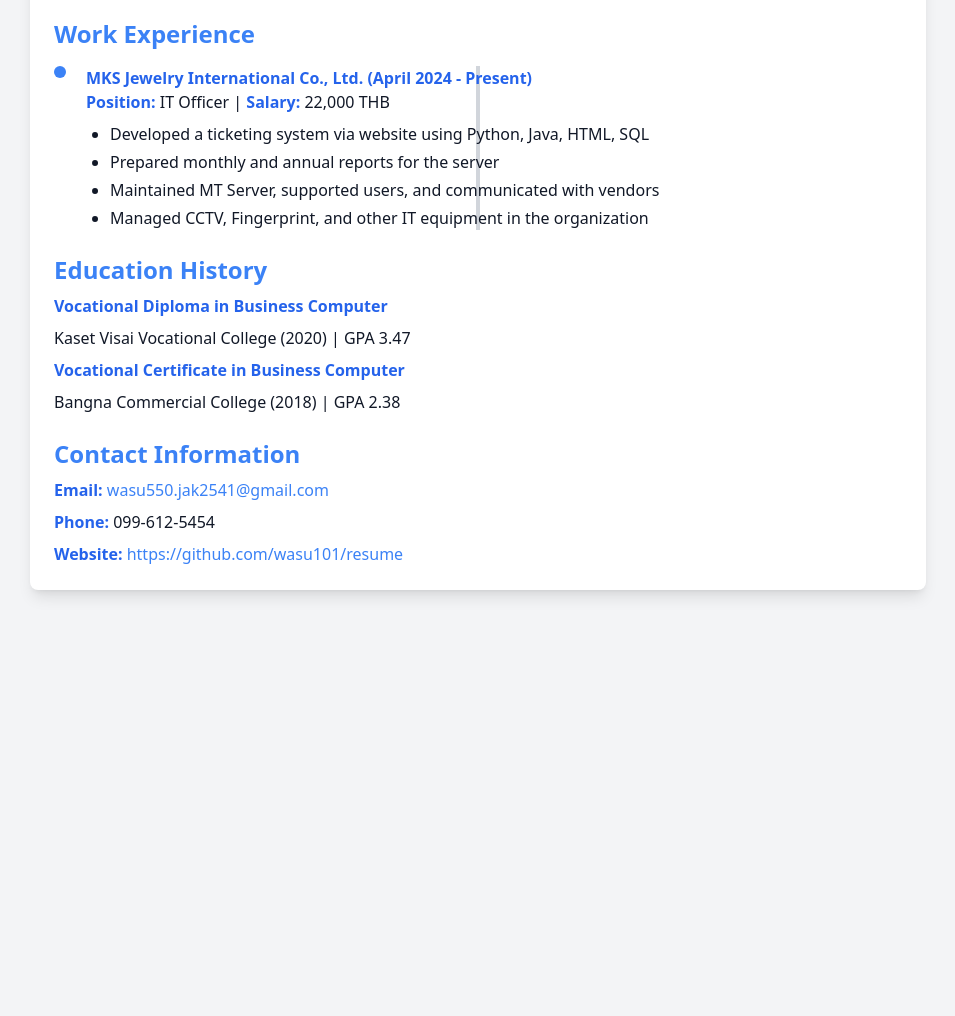
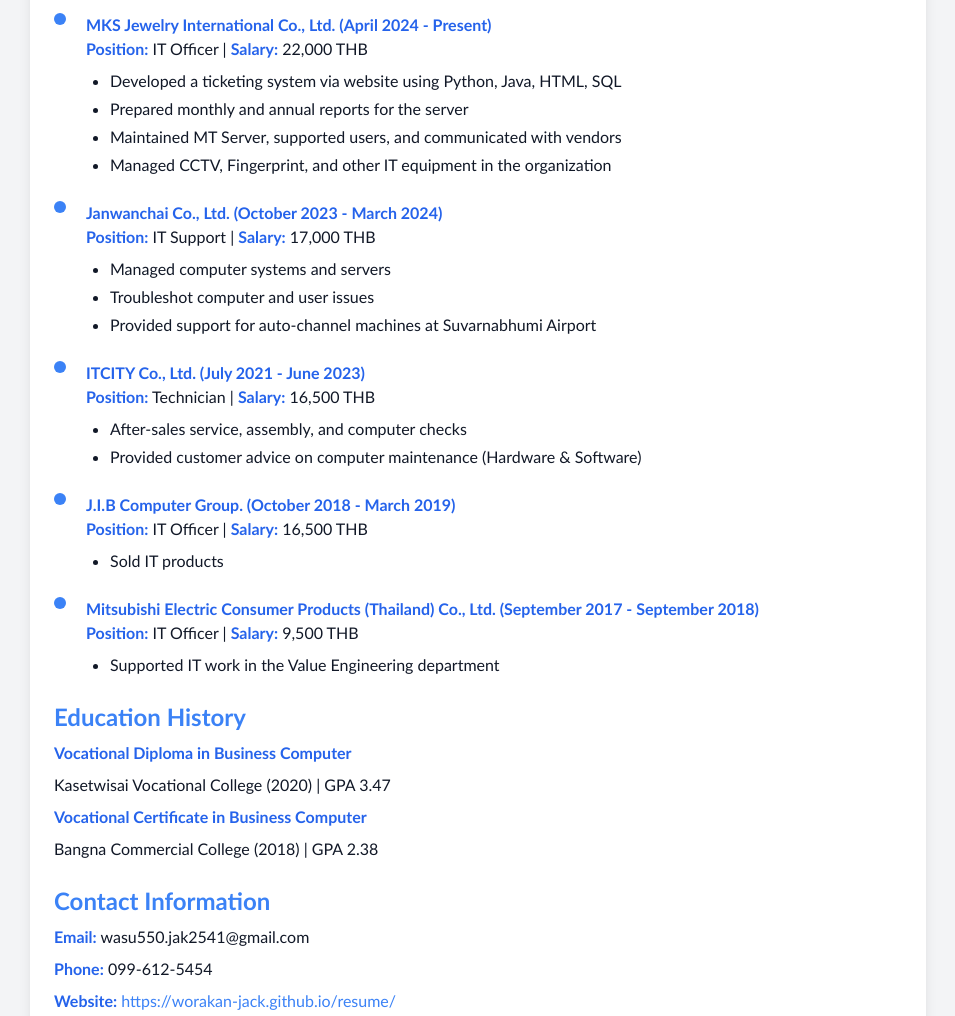
Before and after one commit to worakan-jack/resume, a plain HTML site: page index.html in a window 1280 px wide. Shown: the part 979-1995 px from the top of the page, without its empty margins (162-1117 px from the left). Before the commit the page ends 1609 px from the top, so only its background shows below. Drawn offline with nearby package versions, Linux system fonts and the light colour scheme.

Commit message:
Update index.html

```diff
--- a/index.html
+++ b/index.html
@@ -5,23 +5,29 @@
     <meta name="viewport" content="width=device-width, initial-scale=1.0">
     <title>Resume - Worrakan Nasai</title>
     <script src="https://cdn.tailwindcss.com"></script>
+    <link href="https://fonts.googleapis.com/css2?family=Poppins:wght@300;400;500;600&display=swap" rel="stylesheet">
+    <style>
+body {
+  font-family: "Trebuchet MS", Helvetica, sans-serif;
+}
+        @media print {
+          .break-page {
+            page-break-before: always;
+          }
+        }
+      </style>
 </head>
-<body class="bg-gray-100 text-gray-900">
+<body class="bg-gray-100 text-gray-900 font-poppins">
     <div class="max-w-4xl mx-auto my-10 p-6 bg-white shadow-lg rounded-lg">
-        <h1 class="text-4xl font-bold text-center text-blue-600 mb-6">Resume</h1>
+        <h1 class="text-4xl font-bold text-center text-blue-600 mb-4">Resume</h1>
         <hr class="my-4 border-blue-200">
-
-        <!-- Profile Section -->
-        <section class="text-center mt-8">
-            <img src="https://github.com/wasu101/resume/blob/main/af64249b-7d28-47a8-8bf1-50f7899b1a34.jpg" alt="Profile Picture" class="rounded-full mx-auto w-32 h-32 object-cover mb-4">
-            <h2 class="text-xl font-semibold text-blue-600">Worrakan Nasai</h2>
-            <p class="text-gray-600">IT Professional</p>
+        <section class="text-center ">
+            <img src="https://worakan-jack.github.io/resume/af64249b-7d28-47a8-8bf1-50f7899b1a34.jpg" alt="Profile Picture" class="rounded-full mx-auto w-32">
         </section>
 
-        <!-- Personal Information Section -->
         <section class="mb-6">
             <h2 class="text-2xl font-semibold text-blue-500 mb-2">Personal Information</h2>
-            <div class="space-y-2 text-left">
+            <div class="space-y-2">
                 <p><strong class="text-blue-600">Name:</strong> Worrakan Nasai</p>
                 <p><strong class="text-blue-600">Date of Birth:</strong> October 26, 1998</p>
                 <p><strong class="text-blue-600">Nationality:</strong> Thai</p>
@@ -32,7 +38,6 @@
             </div>
         </section>
 
-        <!-- Desired Job Section -->
         <section class="mb-6">
             <h2 class="text-2xl font-semibold text-blue-500 mb-2">Desired Job Positions</h2>
             <ul class="list-disc ml-6 space-y-2">
@@ -45,20 +50,19 @@
             <p><strong class="text-blue-600">Available to Start:</strong> 1 month</p>
         </section>
 
-        <!-- Language Skills Section -->
         <section class="mb-6">
-            <h2 class="text-2xl font-semibold text-blue-500 mb-4">Language Skills</h2>
+            <h2 class="text-2xl font-semibold text-blue-500 mb-2">Language Skills</h2>
             <ul class="list-disc ml-6 space-y-2">
                 <li><span class="font-bold text-blue-600">English:</span> Speaking (Good), Reading (Good), Writing (Good)</li>
                 <li><span class="font-bold text-blue-600">Thai:</span> Speaking (Excellent), Reading (Excellent), Writing (Excellent)</li>
             </ul>
         </section>
-
-        <!-- Work Experience Section -->
+    <div class="break-page"></div>
         <section class="mb-6">
             <h2 class="text-2xl font-semibold text-blue-500 mb-4">Work Experience</h2>
             <div class="relative">
-                <div class="absolute left-1/2 transform -translate-x-1/2 w-1 bg-gray-300 h-full"></div>
+                <!-- Timeline Line -->
+
                 <div class="space-y-6">
                     <!-- Job 1 -->
                     <div class="relative pl-8">
@@ -72,31 +76,75 @@
                             <li>Managed CCTV, Fingerprint, and other IT equipment in the organization</li>
                         </ul>
                     </div>
-                    <!-- Repeat similar structure for other jobs... -->
+
+                    <!-- Job 2 -->
+                    <div class="relative pl-8">
+                        <div class="absolute left-0 top-0 w-3 h-3 rounded-full bg-blue-500"></div>
+                        <p class="font-bold text-blue-600">Janwanchai Co., Ltd. (October 2023 - March 2024)</p>
+                        <p><strong class="text-blue-600">Position:</strong> IT Support | <strong class="text-blue-600">Salary:</strong> 17,000 THB</p>
+                        <ul class="list-disc ml-6 mt-2 space-y-1">
+                            <li>Managed computer systems and servers</li>
+                            <li>Troubleshot computer and user issues</li>
+                            <li>Provided support for auto-channel machines at Suvarnabhumi Airport</li>
+                        </ul>
+                    </div>
+
+                    <!-- Job 3 -->
+                    <div class="relative pl-8">
+                        <div class="absolute left-0 top-0 w-3 h-3 rounded-full bg-blue-500"></div>
+                        <p class="font-bold text-blue-600">ITCITY Co., Ltd. (July 2021 - June 2023)</p>
+                        <p><strong class="text-blue-600">Position:</strong> Technician | <strong class="text-blue-600">Salary:</strong> 16,500 THB</p>
+                        <ul class="list-disc ml-6 mt-2 space-y-1">
+                            <li>After-sales service, assembly, and computer checks</li>
+                            <li>Provided customer advice on computer maintenance (Hardware & Software)</li>
+                        </ul>
+                    </div>
+
+                    <!-- Job 4 -->
+                    <div class="relative pl-8">
+                        <div class="absolute left-0 top-0 w-3 h-3 rounded-full bg-blue-500"></div>
+                        <p class="font-bold text-blue-600">J.I.B Computer Group. (October 2018 - March 2019)</p>
+                        <p><strong class="text-blue-600">Position:</strong> IT Officer | <strong class="text-blue-600">Salary:</strong> 16,500 THB</p>
+                        <ul class="list-disc ml-6 mt-2 space-y-1">
+                            <li>Sold IT products</li>
+                        </ul>
+                    </div>
+
+                    <!-- Job 5 -->
+                    <div class="relative pl-8">
+                        <div class="absolute left-0 top-0 w-3 h-3 rounded-full bg-blue-500"></div>
+                        <p class="font-bold text-blue-600">Mitsubishi Electric Consumer Products (Thailand) Co., Ltd. (September 2017 - September 2018)</p>
+                        <p><strong class="text-blue-600">Position:</strong> IT Officer | <strong class="text-blue-600">Salary:</strong> 9,500 THB</p>
+                        <ul class="list-disc ml-6 mt-2 space-y-1">
+                            <li>Supported IT work in the Value Engineering department</li>
+                        </ul>
+                    </div>
                 </div>
+
             </div>
         </section>
 
-        <!-- Education Section -->
+
         <section class="mb-6">
             <h2 class="text-2xl font-semibold text-blue-500 mb-2">Education History</h2>
-            <div class="space-y-2 text-left">
+            <div class="space-y-2">
                 <p><strong class="text-blue-600">Vocational Diploma in Business Computer</strong></p>
-                <p>Kaset Visai Vocational College (2020) | GPA 3.47</p>
+                <p>Kasetwisai Vocational College (2020) | GPA 3.47</p>
                 <p><strong class="text-blue-600">Vocational Certificate in Business Computer</strong></p>
                 <p>Bangna Commercial College (2018) | GPA 2.38</p>
             </div>
         </section>
 
-        <!-- Contact Information Section -->
         <section>
             <h2 class="text-2xl font-semibold text-blue-500 mb-2">Contact Information</h2>
-            <div class="space-y-2 text-left">
-                <p><strong class="text-blue-600">Email:</strong> <a href="mailto:wasu550.jak2541@gmail.com" class="text-blue-500 hover:underline">wasu550.jak2541@gmail.com</a></p>
+            <div class="space-y-2">
+                <p><strong class="text-blue-600">Email:</strong> wasu550.jak2541@gmail.com</p>
                 <p><strong class="text-blue-600">Phone:</strong> 099-612-5454</p>
-                <p><strong class="text-blue-600">Website:</strong> <a href="https://github.com/wasu101/resume" class="text-blue-500 hover:underline">https://github.com/wasu101/resume</a></p>
+                <p><strong class="text-blue-600">Website:</strong> <a href="https://worakan-jack.github.io/resume/" class="text-blue-500 hover:underline">https://worakan-jack.github.io/resume/</a></p>
             </div>
         </section>
+
+
     </div>
 </body>
 </html>
```
